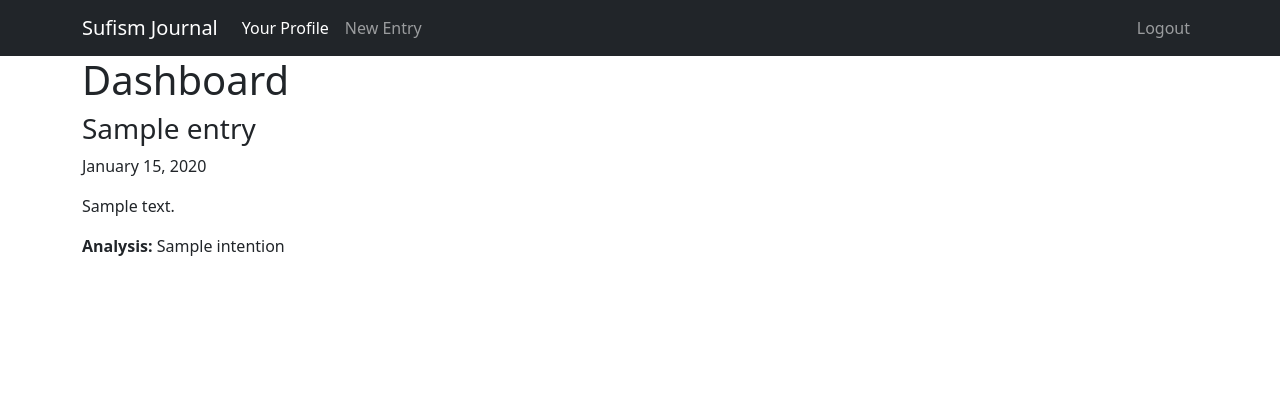
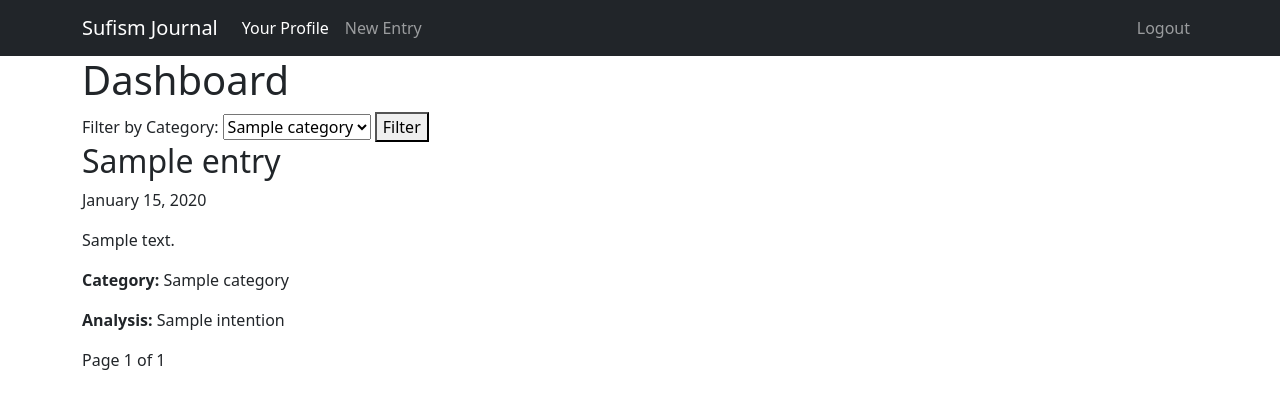
Before and after one commit to victorcreed/self_reflection, a Django app: template journal/templates/journal/dashboard.html in a window 1280 px wide. Shown: the top 409 px of the page. Run offline with Django 3.2, Linux system fonts and the light colour scheme; the template is opened without the code that fills it: most values are stand-ins (such as "Sample title", 1, 10 or a date in 2020).

Commit message:
feat: Add story format, filtering, and pagination to dashboard

```diff
--- a/journal/forms.py
+++ b/journal/forms.py
@@ -4,7 +4,7 @@ from .models import Entry
 class EntryUpdateForm(forms.ModelForm):
     class Meta:
         model = Entry
-        fields = ['title', 'text']
+        fields = ['title', 'text', 'category']
 
 class EntryDeleteForm(forms.ModelForm):
     class Meta:
--- a/journal/models.py
+++ b/journal/models.py
@@ -11,6 +11,7 @@ class Entry(models.Model):
     updated_at = models.DateTimeField(auto_now=True)
     intention = models.TextField(null=True, blank=True)
     timestamp = models.DateTimeField(auto_now_add=True)
+    category = models.CharField(max_length=50, blank=True, null=True)
 
 
     def __str__(self):
--- a/journal/templates/journal/dashboard.html
+++ b/journal/templates/journal/dashboard.html
@@ -2,12 +2,36 @@
 {% block title %}Dashboard{% endblock %}
 {% block content %}
     <h1>Dashboard</h1>
+
+    <form method="get">
+        <label for="category">Filter by Category:</label>
+        <select id="category" name="category">
+            <option value="">All</option>
+            {% for category in categories %}
+                <option value="{{ category }}" {% if category == category %}selected{% endif %}>{{ category }}</option>
+            {% endfor %}
+        </select>
+        <button type="submit">Filter</button>
+    </form>
+
     {% for entry in entries %}
         <div class="entry-card">
-            <h3>{{ entry.title }}</h3>
-            <p>{{ entry.date|date:"F j, Y" }}</p>
-            <p>{{ entry.text|truncatechars:100 }}</p>
+            <h2>{{ entry.title }}</h2>
+            <p class="date">{{ entry.date|date:"F j, Y" }}</p>
+            <p>{{ entry.text|safe }}</p>  <!-- Safe filter for HTML -->
+            <p><strong>Category:</strong> {{ entry.category }}</p>
             <p><strong>Analysis:</strong> {{ entry.intention|safe }}</p>
         </div>
     {% endfor %}
+
+    <div class="pagination">
+        {% if entries.has_previous %}
+            <a href="?page={{ entries.previous_page_number }}{% if category %}&category={{ category }}{% endif %}">&lt; Previous</a>
+        {% endif %}
+        Page {{ entries.number }} of {{ entries.paginator.num_pages }}
+        {% if entries.has_next %}
+            <a href="?page={{ entries.next_page_number }}{% if category %}&category={{ category }}{% endif %}">Next &gt;</a>
+        {% endif %}
+    </div>
+
 {% endblock %}
```
Also changed, not shown: journal/views.py (+24 -3 lines).
